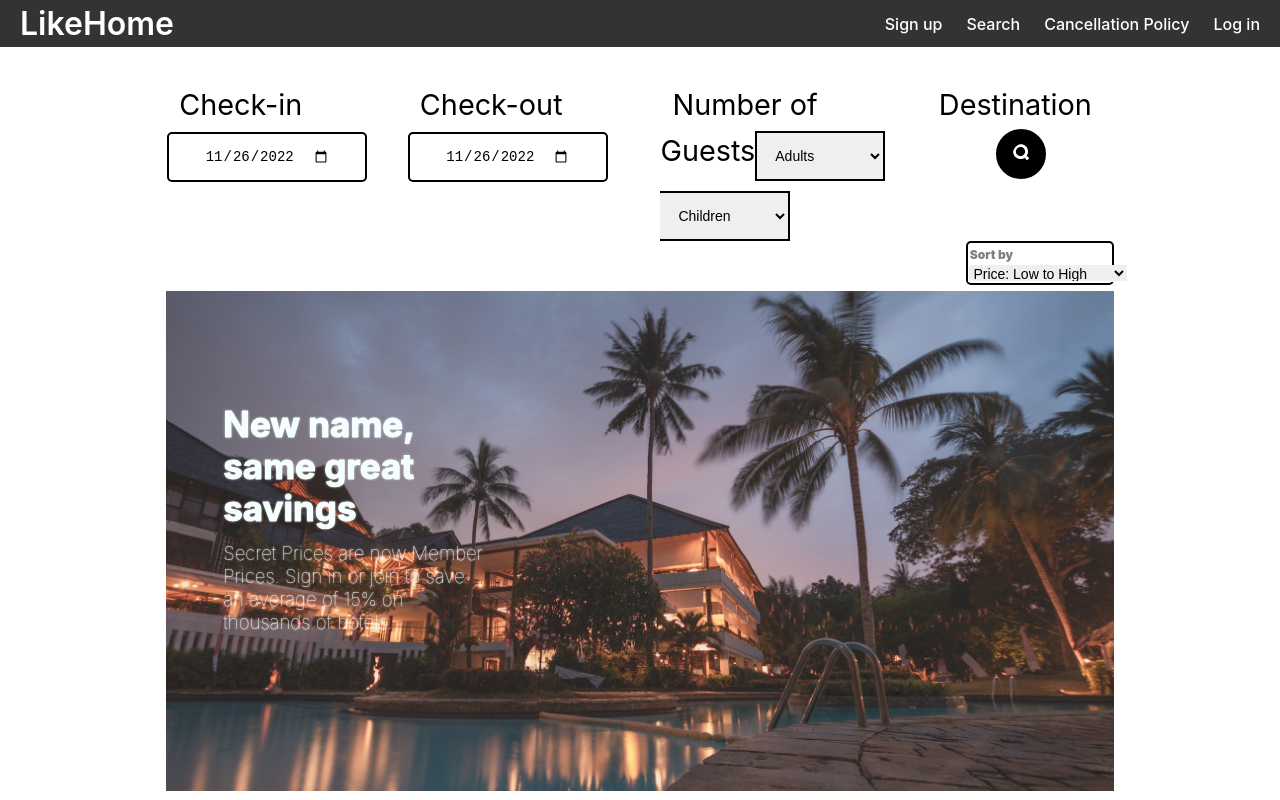
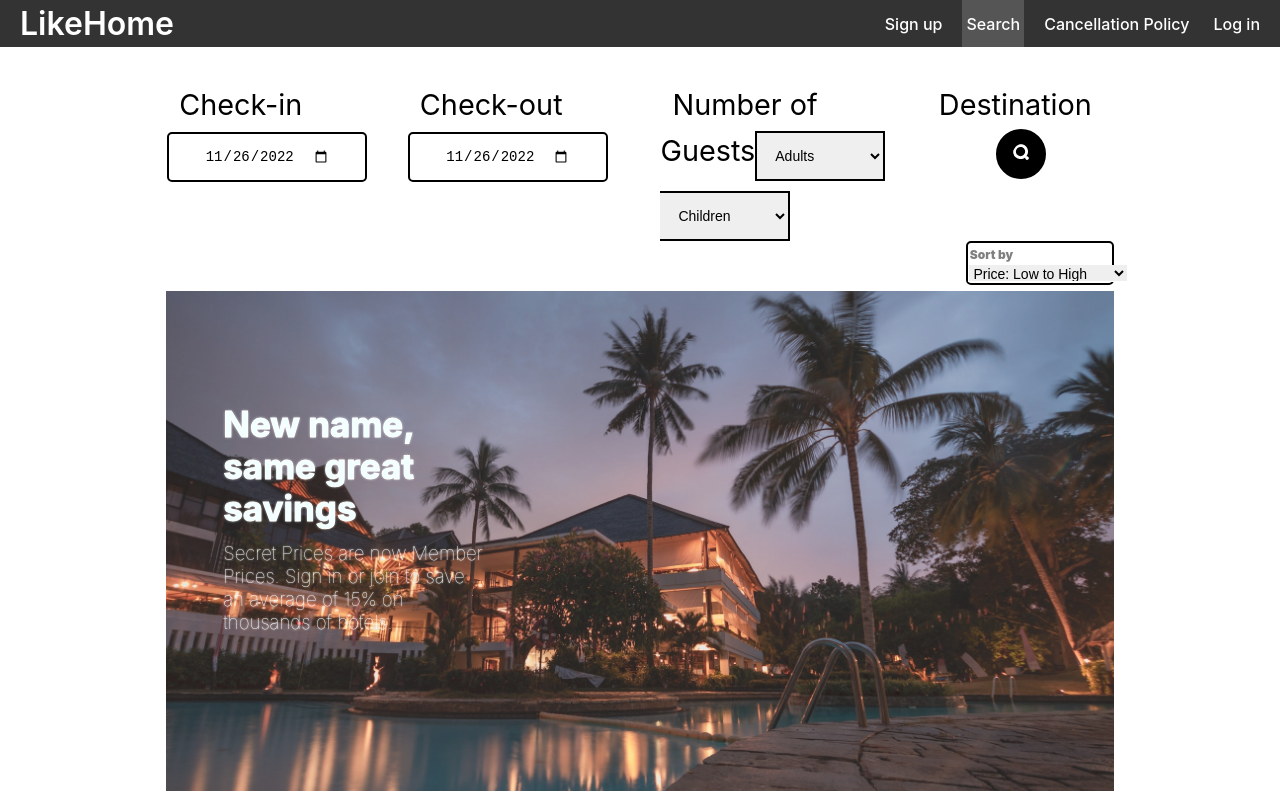
Before and after one commit to starphys/spartanstay, a React (Create React App) app in the folder spartanstay/frontend/: page / in a window 1280 px wide. Built offline with nearby package versions, Linux system fonts and the light colour scheme.

Commit message:
Fixed navbar bug from last commit

```diff
--- a/spartanstay/frontend/src/Navbar.js
+++ b/spartanstay/frontend/src/Navbar.js
@@ -9,7 +9,7 @@ export default function Navbar({token}) {
       </Link>
       <ul className="navbar-links">
         {token  ? "" : <CustomLink to="/sign-up">Sign up</CustomLink>}
-        <CustomLink to="/search">Search</CustomLink>
+        <CustomLink to="/">Search</CustomLink>
         <CustomLink to="/cancellations">Cancellation Policy</CustomLink>
         {token ? "" : <CustomLink to="/login">Log in</CustomLink>}
         {token ? <CustomLink to="/account">{token.firstName}'s Account</CustomLink> : ""}
```
